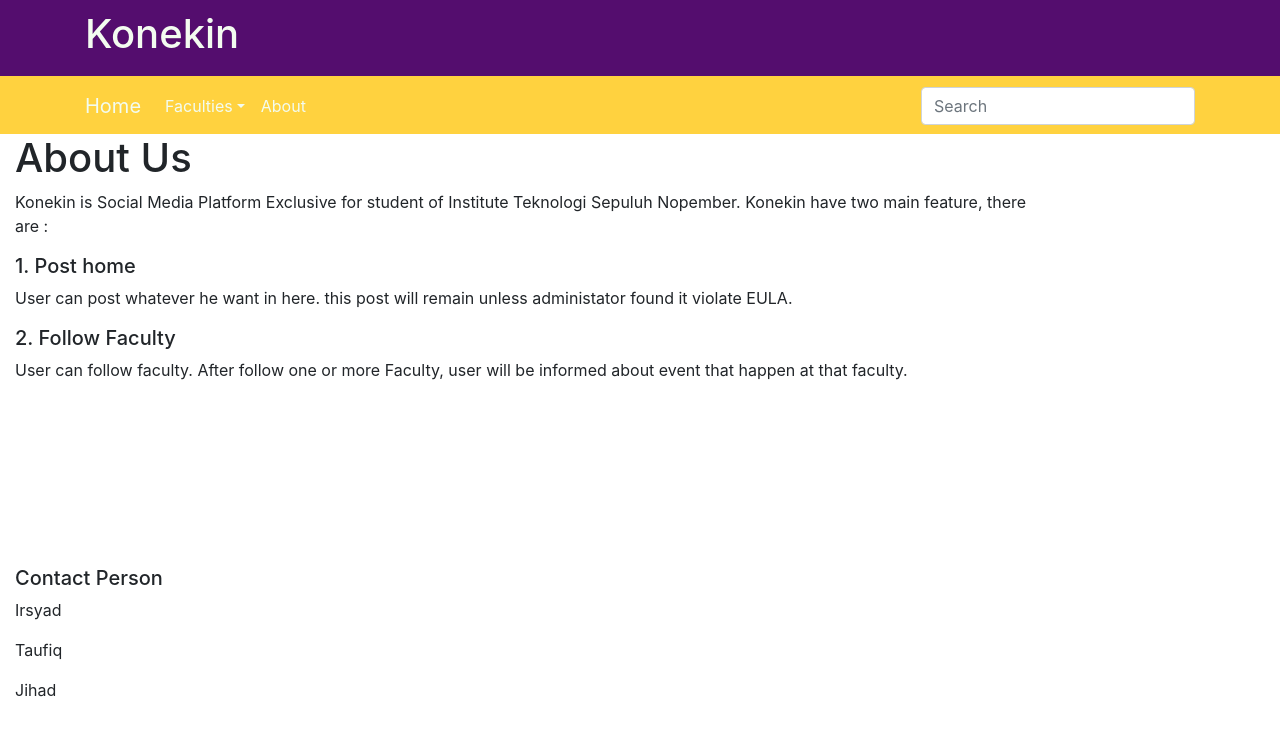
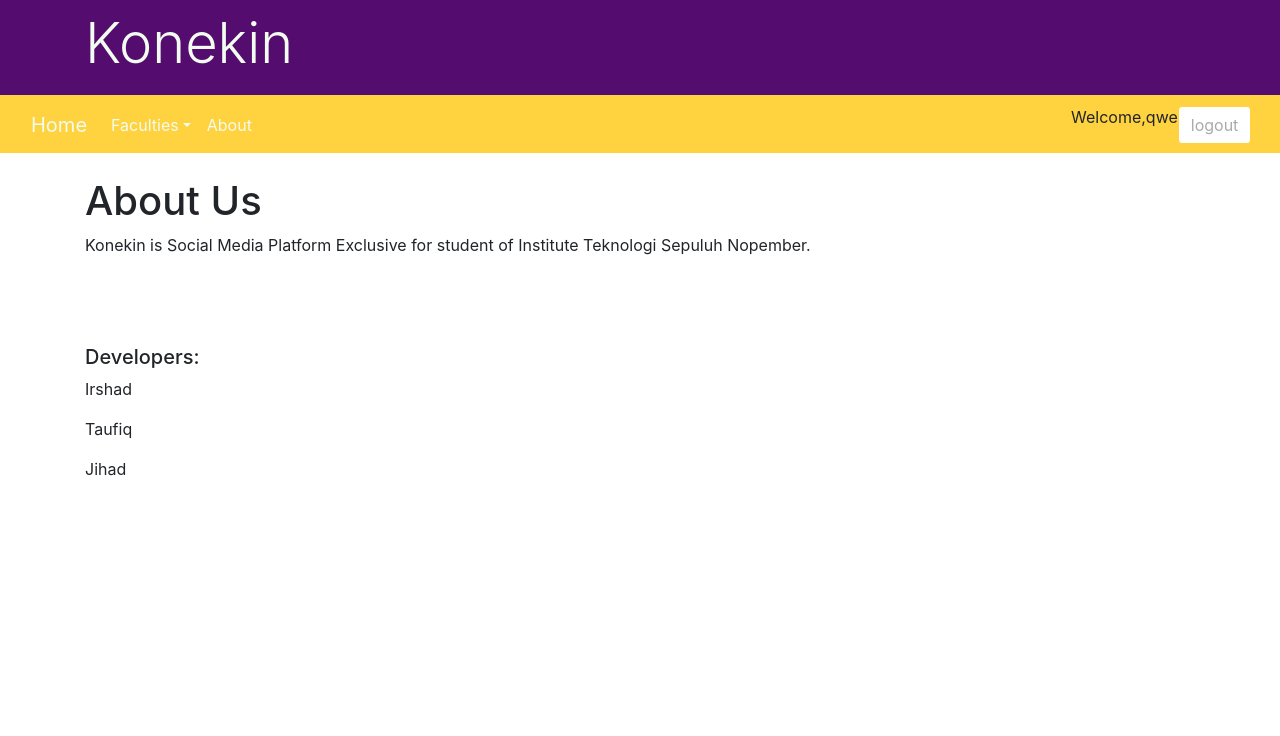
Before and after one commit to 2018-PemrogramanWeb-D/tugas7-fp-proposal-konekin, a PHP site: page /aboutus.php in a window 1280 px wide. Shown: the top 736 px of the page. Run offline with PHP 8.4, Linux system fonts and the light colour scheme; a user stored in the database is signed in.

Commit message:
refurnish

```diff
--- a/aboutus.php
+++ b/aboutus.php
@@ -1,3 +1,15 @@
+<?php include('server.php'); ?>
+<?php
+    if (!isset($_SESSION['username'])) {
+        $_SESSION['msg'] = "You must log in first";
+        header('location: login.php');
+    }
+    if (isset($_GET['logout'])) {
+        session_destroy();
+        unset($_SESSION['username']);
+        header("location: login.php");
+    }
+?>
 <!DOCTYPE html>
 <html>
 <head>
@@ -15,22 +27,25 @@
 </head>
 <body>
 
-
-    <div class="jumbotron">
+    <?php $fakultas = 0; ?>
+    <div class="jumbotron jumbotron-fluid">
         <div class="container">
-            <h1 class="display-6">Konekin</h1>
+            <h1 class="display-4">Konekin</h1>
         </div>
     </div>
 
 
         <nav class="navbar navbar-expand-lg">
-        <div class="container">
+
+            <div class="container col-sm-10">
+
                 <a href = "home.php" class="navbar-brand" href="home.php">Home</a>
                 <button class="navbar-toggler" type="button" data-toggle="collapse" data-target="#navbarsExample07" aria-controls="navbarsExample07" aria-expanded="false" aria-label="Toggle navigation">
                     <span class="navbar-toggler-icon"></span>
                 </button>
 
                 <div class="collapse navbar-collapse" id="navbarsExample07">
+
                     <ul class="navbar-nav mr-auto">
                         <li class="nav-item dropdown">
                             <a class="nav-link dropdown-toggle" href="https://example.com" id="dropdown07" data-toggle="dropdown" aria-haspopup="true" aria-expanded="false">Faculties</a>
@@ -49,43 +64,40 @@
                                 </div>
                         </li>
                         <li class="nav-item">
-                    <a class="nav-link" href="aboutus.php">About</a>
+                            <a href = "aboutus.php" a class="nav-link" href="aboutus.php">About</a>
                         </li>
                     </ul>
-            <form class="form-inline my-2 my-md-0">
-                <input class="form-control" type="text" placeholder="Search" aria-label="Search">
-            </form>
+
                 </div>
+
+            </div>
+            <div class="container col-sm-2">
+                <?php if (isset($_SESSION['username'])) : ?>
+
+                    <p>Welcome,</p>
+                    <p><?php echo $_SESSION['username']; ?></p>
+
+
+                    <div class="btn-group">
+                        <button class="btn btn-sample" type="button">
+                            <a href="home.php?logout='1'" style="color: #aaaaaa;">logout</a>
+                        </button>
+                    </div>
+
+                <?php endif ?>
             </div>
         </nav>
 
+    <div class="container">
+        <br>
+        <h1>About Us</h1>
+        <p>Konekin is Social Media Platform Exclusive for student of Institute Teknologi Sepuluh Nopember.</p>
+        <br><br><br>
 
-
-
-
-            <div class="col-sm-10">
-                <h1>About Us</h1>
-                <p>Konekin is Social Media Platform Exclusive for student of Institute Teknologi Sepuluh Nopember. Konekin have two main feature, there are : </p>
-                <h5>1. Post home</h5>
-                <p>User can post whatever he want in here. this post will remain unless administator found it violate EULA.</p>
-                <h5>2. Follow Faculty</h5>
-                <p>User can follow faculty. After follow one or more Faculty, user will be informed about event that happen at that faculty.</p>
-                <br>
-                <br>
-                <br>
-                <br>
-                <br>
-                <br>
-                <br>
-                <h5>Contact Person</h5>
-                <p>Irsyad</p>
+        <h5>Developers:</h5>
+        <p>Irshad</p>
         <p>Taufiq</p>
         <p>Jihad</p>
-            </div>
-        </div>
-
-
-
     </div>
 
 
```
Also changed, not shown: add_post.php (+6 -13 lines), del_post.php (+6 -13 lines), home.php (+14 -16 lines). Lines whose indentation alone changed are shown as unchanged.
